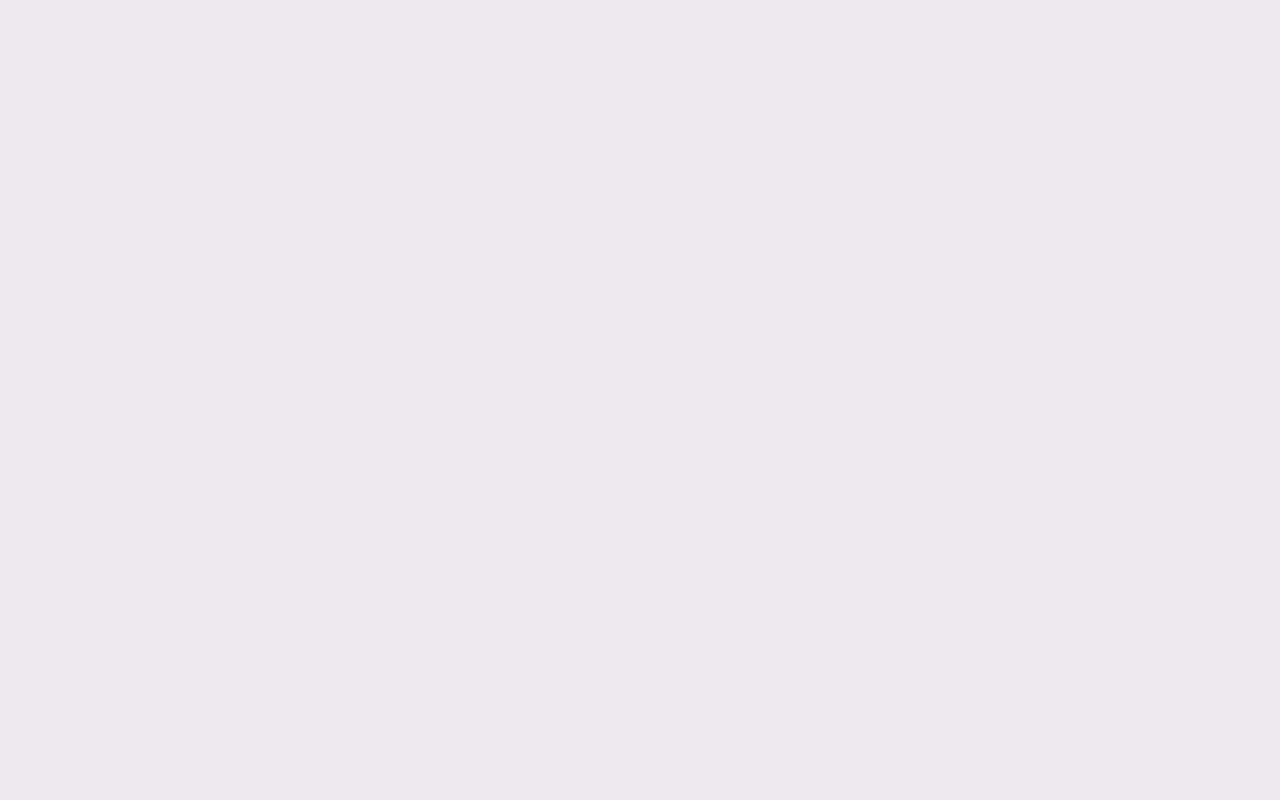
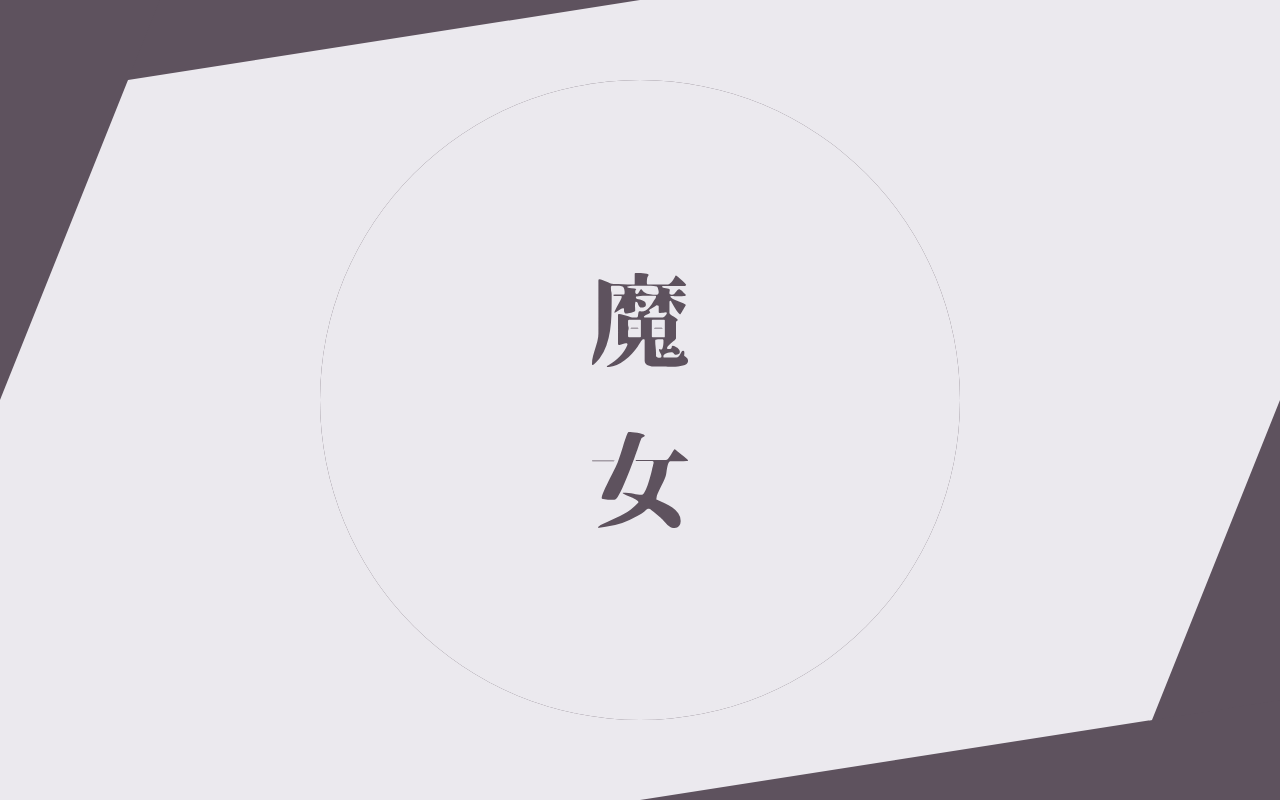
Before and after one commit to iCyris/Magia, a React (Vite) app: page / in a window 1280 px wide. Built offline with nearby package versions, Linux system fonts and the light colour scheme.

Commit message:
feat: tweaks

```diff
--- a/package.json
+++ b/package.json
@@ -3,7 +3,7 @@
   "version": "0.0.0",
   "scripts": {
     "dev": "vite",
-    "build": "tsc && vite build",
+    "build": "tsc && vite build && rm -rf docs && mv dist docs",
     "serve": "vite preview"
   },
   "dependencies": {
--- a/src/components/open.tsx
+++ b/src/components/open.tsx
@@ -19,13 +19,19 @@ const Open: React.FC<{
         <div className="chapter-open__line-top"></div>
         <div className="chapter-open__line-bottom"></div>
       </div>
+      <div className="chapter-open__center-ball">
+        <span></span>
+        <span></span>
+      </div>
       <div className="chapter-open__title">
-        <div className="chapter-open__title-group">
-          <span className="title-mo"></span>
-        </div>
-        <div className="chapter-open__title-group">
-          <span className="title-nv"></span>
-          <span className="title-fa"></span>
+        <div className="chapter-open__title-item-box">
+          <div className="chapter-open__title-item">
+            <span className="title-mo"></span>
+          </div>
+          <div className="chapter-open__title-item">
+            <span className="title-nv"></span>
+            <span className="title-fa"></span>
+          </div>
         </div>
         <div className="chapter-open__title-wrap">
           <div className="chapter-open__title-wrap-item"></div>
--- a/src/styles/_chapter-open.scss
+++ b/src/styles/_chapter-open.scss
@@ -68,12 +68,29 @@ $chapter-open-title-size: 20vmin;
   position: absolute;
   left: calc(50% - #{$chapter-open-title-size} / 2);
   top: calc(50% - #{$chapter-open-title-size});
+}
+
+.chapter-open__title-item-box {
+  width: 100%;
+  height: 100%;
+  position: absolute;
   display: flex;
   flex-direction: column;
   align-items: center;
+  overflow: hidden;
+
+  &::after {
+    content: "";
+    position: absolute;
+    left: 0;
+    top: 0;
+    right: 0;
+    bottom: 0;
+    background-color: $theme-gray;
+  }
 }
 
-.chapter-open__title-group {
+.chapter-open__title-item {
   height: 50%;
   width: 100%;
   position: relative;
@@ -89,13 +106,10 @@ $chapter-open-title-size: 20vmin;
     line-height: $chapter-open-title-size;
     color: $theme-purple;
     font-size: 80px;
-    background-color: $theme-gray;
+    // background-color: $theme-gray;
     background-position: center center;
     background-repeat: no-repeat;
-    background-size: 80%;
-    opacity: 0;
-
-    // animation: test-show 1s ease forwards;
+    background-size: 60%;
   }
 
   .title-mo {
@@ -108,6 +122,7 @@ $chapter-open-title-size: 20vmin;
 
   .title-nv {
     background-image: url('/img/chapter-open-title-3.svg');
+    transform: translateX(-100%);
   }
 }
 
@@ -150,6 +165,52 @@ $chapter-open-title-size: 20vmin;
 
     &::after {
       transform: translateY(100%);
+    }
+  }
+}
+
+.chapter-open__center-ball {
+  width: $chapter-open-title-size * 4;
+  height: $chapter-open-title-size * 4;
+  border-radius: 50%;
+  left: calc(50% - #{$chapter-open-title-size} * 2);
+  top: calc(50% - #{$chapter-open-title-size} * 2);
+  position: absolute;
+  background-color: $theme-purple;
+  transform-origin: center center;
+  transform: scale(0);
+
+  &::after {
+    content: "";
+    position: absolute;
+    left: 0;
+    top: 0;
+    width: 100%;
+    height: 100%;
+    border-radius: 50%;
+    background-color: $theme-gray;
+    transform-origin: center center;
+    transform: scale(0);
+  }
+
+  span {
+    display: block;
+    position: absolute;
+    width: 60%;
+    height: 60%;
+    border: 4px solid $theme-purple;
+    border-radius: 50%;
+    z-index: 1;
+    transform: scale(0);
+
+    &:nth-child(1) {
+      left: -4vmin;
+      top: -4vmin;
+    }
+
+    &:nth-child(2) {
+      right: -4vmin;
+      bottom: -4vmin;
     }
   }
 }
@@ -248,14 +309,6 @@ $chapter-open-title-size: 20vmin;
 
 
 /* animations */
-// .chapter-open__bg-group1 {
-//   animation: chapter-open__bg-group1-in 1s ease forwards;
-// }
-
-// .chapter-open__bg-group2 {
-//   animation: chapter-open__bg-group2-in 1s ease forwards;
-// }
-
 // .title-fa {
 //   animation: test-out 2s ease forwards 1s;
 // }
@@ -303,7 +356,42 @@ $chapter-open-title-size: 20vmin;
   }
 
   .chapter-open__title-wrap-item:nth-child(4) {
-    &::before { animation-name: right-slide-through; }
+    &::before { animation-name: left-slide-through; }
     &::after { animation-name: bottom-slide-through; }
   }
 }
+
+.chapter-open__title-item-box::after {
+  animation: bottom-slide-out .4s linear .8s forwards;
+}
+
+.chapter-open__bg-group1 {
+  animation: chapter-open__bg-group1-in .4s ease 1.8s forwards;
+}
+
+.chapter-open__bg-group2 {
+  animation: chapter-open__bg-group2-in .4s ease 1.8s forwards;
+}
+
+.chapter-open__title-item {
+  .title-fa {
+    animation: right-slide-out .6s ease forwards 1.4s;
+  }
+
+  .title-nv {
+    animation: left-slide-in .6s ease forwards 1.4s;
+  }
+}
+
+.chapter-open__center-ball {
+  animation: scale0-1 .4s ease 2s forwards;
+
+  &::after { animation: scale0-1 .4s ease 2.1s forwards; }
+
+  span:nth-child(1) {
+    animation: scale0-1-fade-out 1.2s ease-in-out 1.8s forwards;
+  }
+  span:nth-child(2) {
+    animation: scale0-1-fade-out 1.2s ease-in-out 2.0s forwards;
+  }
+}
--- a/src/styles/_keyframes.scss
+++ b/src/styles/_keyframes.scss
@@ -16,6 +16,26 @@
   }
 }
 
+@keyframes scale0-1 {
+	0% {
+		transform: scale(0);
+	}
+	100% {
+		transform: scale(1);
+	}
+}
+
+@keyframes scale0-1-fade-out {
+	0% {
+		transform: scale(0);
+		opacity: 1;
+	}
+	100% {
+		transform: scale(1);
+		opacity: 0;
+	}
+}
+
 @keyframes top-slide-in {
 	0% {
 		transform: translateY(-100%);
@@ -31,6 +51,33 @@
 	}
 	100% {
 		transform: translateY(0%);
+	}
+}
+
+@keyframes left-slide-in {
+	0% {
+		transform: translateX(-100%);
+	}
+	100% {
+		transform: translateX(0);
+	}
+}
+
+@keyframes bottom-slide-out {
+	0% {
+		transform: translateY(0%);
+	}
+	100% {
+		transform: translateY(100%);
+	}
+}
+
+@keyframes right-slide-out {
+	0% {
+		transform: translateX(0%);
+	}
+	100% {
+		transform: translateX(100%);
 	}
 }
 
--- a/src/styles/index.scss
+++ b/src/styles/index.scss
@@ -15,6 +15,7 @@
     top: 0;
     right: 0;
     bottom: 0;
+    box-sizing: border-box;
   }
 
   * {
```
Also changed, not shown: 1 other file (tests, documents, lock files or other folders).
